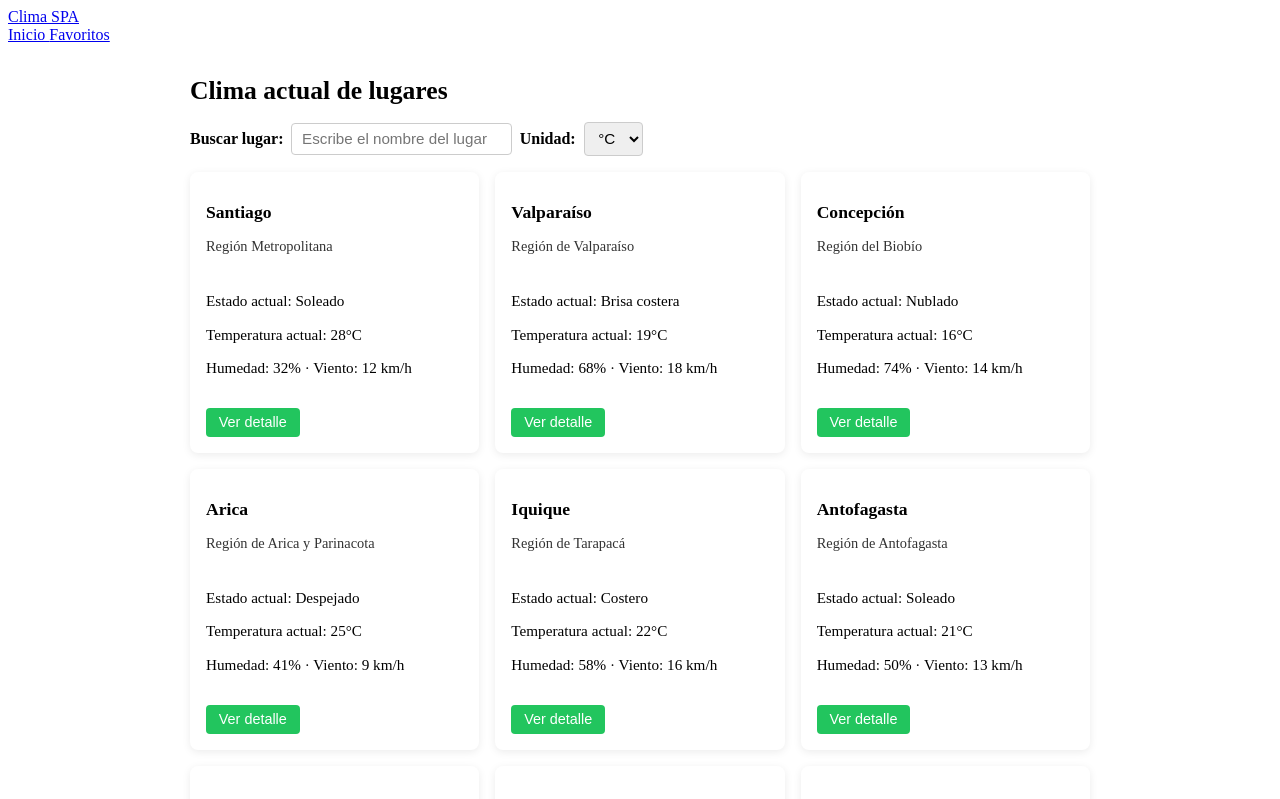
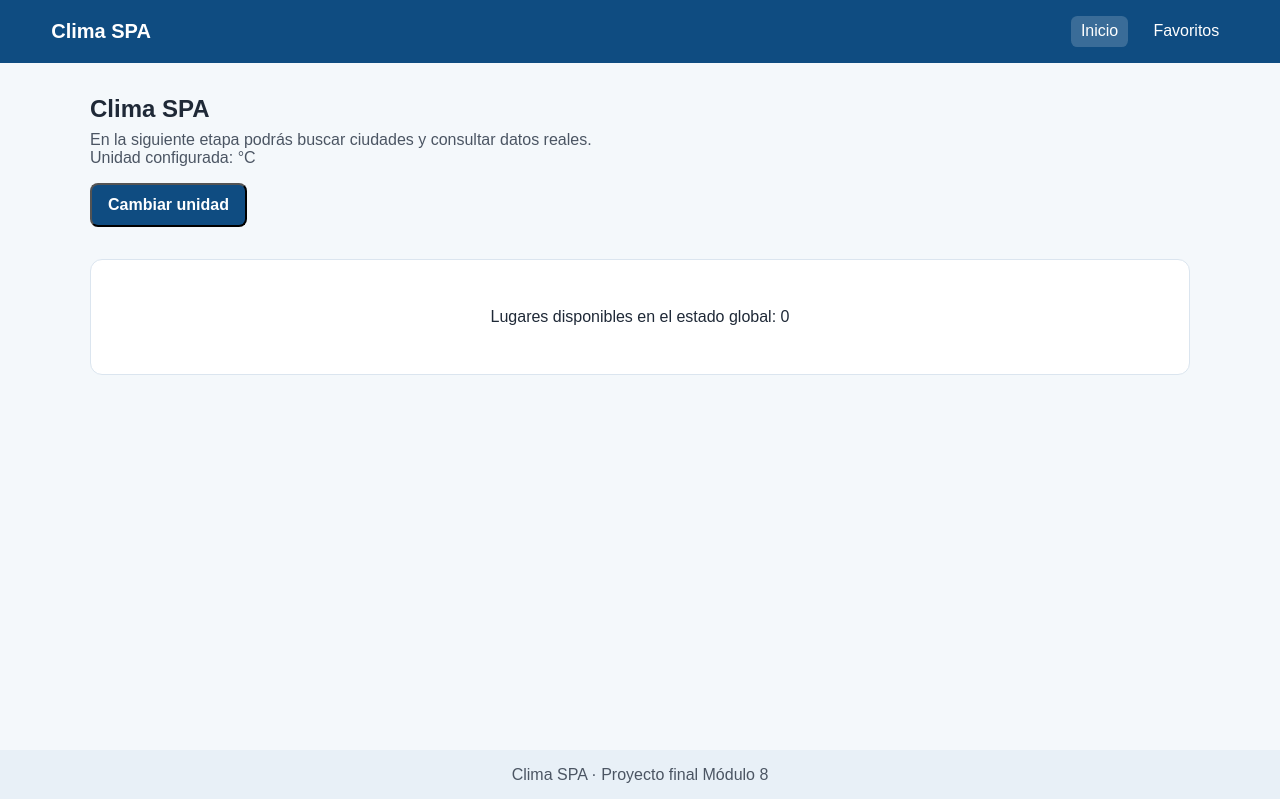
Before and after one commit to zakkdruzer/m8-proy-final-clima-vuex, a Vue app: page /#/ in a window 1280 px wide. Shown: the top 799 px of the page. Built offline with nearby package versions, Linux system fonts and the light colour scheme.

Commit message:
feat: configurar estado global de clima con vuex

```diff
--- a/src/main.js
+++ b/src/main.js
@@ -1,13 +1,10 @@
-// Punto de entrada de la aplicación Vue: aquí se montan router y store.
-
 import { createApp } from 'vue'
 import App from './App.vue'
-import router from './router' // Importa la configuración de rutas.
-import store from './store'   // Importa el store de Vuex (index.js de tu carpeta store).
+import router from './router'
+import store from './store'
+import './style.css'
 
-const app = createApp(App) // Crea la instancia principal de la aplicación.
-
-app.use(router) // Registra el router para habilitar la navegación entre vistas.
-app.use(store)  // Registra el store de Vuex para manejar el estado global (incluye el módulo auth).
-
-app.mount('#app') // Monta la aplicación en el elemento raíz del index.html.
+createApp(App)
+  .use(store)
+  .use(router)
+  .mount('#app')
--- a/src/store/index.js
+++ b/src/store/index.js
@@ -1,17 +1,142 @@
-// src/store/index.js
-// Store principal de Vuex donde se registran los módulos globales de la app.
+import { createStore } from 'vuex'
 
-import { createStore } from 'vuex'
-import auth from './modules/auth' // Importa el módulo de autenticación que creamos.
+const getInitialFavorites = () => {
+  try {
+    return JSON.parse(localStorage.getItem('weather-favorites')) || []
+  } catch {
+    return []
+  }
+}
 
-// Puedes importar aquí otros módulos relacionados con el clima si ya existen.
+const getInitialUnit = () => {
+  const savedUnit = localStorage.getItem('weather-unit')
+
+  return savedUnit === 'fahrenheit' ? 'fahrenheit' : 'celsius'
+}
 
 const store = createStore({
-  modules: {
-    // Módulo encargado del estado del usuario y autenticación.
-    auth,
-    // Otros módulos (por ejemplo, 'clima') se agregan aquí.
+  state: () => ({
+    places: [],
+    selectedPlace: null,
+    weather: null,
+
+    loading: false,
+    error: null,
+
+    searchLoading: false,
+    searchError: null,
+
+    unit: getInitialUnit(),
+    favorites: getInitialFavorites()
+  }),
+
+  getters: {
+    temperatureSymbol: (state) => {
+      return state.unit === 'fahrenheit' ? '°F' : '°C'
+    },
+
+    isFavorite: (state) => (placeId) => {
+      return state.favorites.some((place) => place.id === placeId)
+    },
+
+    favoritePlaces: (state) => {
+      return state.favorites
+    },
+
+    hasSelectedPlace: (state) => {
+      return Boolean(state.selectedPlace)
+    },
+
+    hasWeather: (state) => {
+      return Boolean(state.weather)
+    }
   },
+
+  mutations: {
+    SET_PLACES(state, places) {
+      state.places = places
+    },
+
+    SET_SELECTED_PLACE(state, place) {
+      state.selectedPlace = place
+    },
+
+    SET_WEATHER(state, weather) {
+      state.weather = weather
+    },
+
+    SET_LOADING(state, value) {
+      state.loading = value
+    },
+
+    SET_ERROR(state, error) {
+      state.error = error
+    },
+
+    SET_SEARCH_LOADING(state, value) {
+      state.searchLoading = value
+    },
+
+    SET_SEARCH_ERROR(state, error) {
+      state.searchError = error
+    },
+
+    SET_UNIT(state, unit) {
+      state.unit = unit
+    },
+
+    SET_FAVORITES(state, favorites) {
+      state.favorites = favorites
+    }
+  },
+
+  actions: {
+    setSelectedPlace({ commit }, place) {
+      commit('SET_SELECTED_PLACE', place)
+    },
+
+    setPlaces({ commit }, places) {
+      commit('SET_PLACES', places)
+    },
+
+    setWeather({ commit }, weather) {
+      commit('SET_WEATHER', weather)
+    },
+
+    changeUnit({ commit }, unit) {
+      if (!['celsius', 'fahrenheit'].includes(unit)) {
+        return
+      }
+
+      commit('SET_UNIT', unit)
+      localStorage.setItem('weather-unit', unit)
+    },
+
+    toggleFavorite({ commit, state }, place) {
+      const alreadyFavorite = state.favorites.some(
+        (favorite) => favorite.id === place.id
+      )
+
+      const favorites = alreadyFavorite
+        ? state.favorites.filter(
+            (favorite) => favorite.id !== place.id
+          )
+        : [...state.favorites, place]
+
+      commit('SET_FAVORITES', favorites)
+
+      localStorage.setItem(
+        'weather-favorites',
+        JSON.stringify(favorites)
+      )
+    },
+
+    clearWeatherState({ commit }) {
+      commit('SET_SELECTED_PLACE', null)
+      commit('SET_WEATHER', null)
+      commit('SET_ERROR', null)
+    }
+  }
 })
 
-export default store // Exporta el store para usarlo en main.js.
+export default store
--- a/src/views/FavoritesView.vue
+++ b/src/views/FavoritesView.vue
@@ -1,9 +1,24 @@
+<script setup>
+import { computed } from 'vue'
+import { useStore } from 'vuex'
+
+const store = useStore()
+
+const unit = computed(() => store.getters.temperatureSymbol)
+const totalFavorites = computed(() => store.getters.favoritePlaces.length)
+</script>
+
 <template>
   <main class="page">
     <section class="page__header">
       <h1>Mis favoritos</h1>
+
       <p>
         Aquí podrás guardar los lugares que quieras consultar rápidamente.
+      </p>
+
+      <p>
+        Unidad configurada: {{ unit }} · Favoritos guardados: {{ totalFavorites }}
       </p>
     </section>
 
--- a/src/views/HomeView.vue
+++ b/src/views/HomeView.vue
@@ -1,141 +1,47 @@
-<!-- src/views/HomeView.vue -->
-<!-- Vista principal que muestra el clima actual de los lugares. -->
-<template>
-  <section class="home">
-    <h1 class="home__title">Clima actual de lugares</h1>
+<script setup>
+import { computed } from 'vue'
+import { useStore } from 'vuex'
 
-    <!-- Controles de búsqueda y unidad de temperatura. -->
-    <div class="home__controls">
-      <label class="home__label" for="search">
-        Buscar lugar:
-      </label>
-      <input id="search" class="home__input" type="text" v-model="searchTerm"
-        placeholder="Escribe el nombre del lugar" />
+const store = useStore()
 
-      <label class="home__label" for="unit">
-        Unidad:
-      </label>
-      <select id="unit" class="home__select" v-model="selectedUnit" @change="handleUnitChange">
-        <option value="C">°C</option>
-        <option value="F">°F</option>
-      </select>
-    </div>
+const unit = computed(() => store.getters.temperatureSymbol)
+const places = computed(() => store.state.places)
 
-    <!-- Lista de lugares filtrados. -->
-    <div v-if="filteredPlaces.length" class="home__list">
-      <LugarCard v-for="place in filteredPlaces" :key="place.id" class="home__card" :lugar="place"
-        :unidad="selectedUnit" @ver-detalle="goToPlace" />
-    </div>
+function changeUnit() {
+  const newUnit = store.state.unit === 'celsius'
+    ? 'fahrenheit'
+    : 'celsius'
 
-    <!-- Mensaje cuando no hay resultados. -->
-    <p v-else class="home__empty">
-      No se encontraron lugares que coincidan con la búsqueda.
-    </p>
-  </section>
-</template>
-
-<script>
-// Vista principal: consume datos de lugares y preferencias de unidad.
-import { computed, ref } from 'vue'
-import { useRouter } from 'vue-router'
-import { useStore } from 'vuex'
-import { lugares } from '../data/lugares'
-import LugarCard from '../components/LugarCard.vue'
-
-export default {
-  name: 'HomeView',
-  components: {
-    LugarCard,
-  },
-  setup() {
-    const router = useRouter()
-    const store = useStore()
-
-    // Preferencias del usuario (para inicializar unidad).
-    const userPreferences = computed(
-      () => store.getters['auth/userPreferences']
-    )
-
-    // Estado local de búsqueda y unidad.
-    const searchTerm = ref('')
-    const selectedUnit = ref(userPreferences.value.temperatureUnit || 'C')
-
-    // Cuando el usuario cambia la unidad, actualizamos también las preferencias globales.
-    const handleUnitChange = () => {
-      store.dispatch('auth/updatePreferences', {
-        temperatureUnit: selectedUnit.value,
-      })
-    }
-
-    // Filtramos lugares según el término de búsqueda.
-    const filteredPlaces = computed(() => {
-      const term = searchTerm.value.toLowerCase().trim()
-      if (!term) return lugares
-      return lugares.filter((place) =>
-        place.nombre.toLowerCase().includes(term)
-      )
-    })
-
-    // Navegamos al detalle del lugar seleccionado.
-    const goToPlace = (id) => {
-      router.push({
-        name: 'place-detail',
-        params: {
-          id: place.id
-        }
-      })
-    }
-
-    return {
-      searchTerm,
-      selectedUnit,
-      filteredPlaces,
-      handleUnitChange,
-      goToPlace,
-    }
-  },
+  store.dispatch('changeUnit', newUnit)
 }
 </script>
 
-<style scoped>
-.home {
-  max-width: 900px;
-  margin: 2rem auto;
-}
+<template>
+  <main class="page">
+    <section class="page__header">
+      <h1>Clima SPA</h1>
 
-.home__title {
-  margin-bottom: 1rem;
-  font-size: 1.6rem;
-}
+      <p>
+        En la siguiente etapa podrás buscar ciudades y consultar datos reales.
+      </p>
 
-.home__controls {
-  display: flex;
-  flex-wrap: wrap;
-  align-items: center;
-  gap: 0.5rem;
-  margin-bottom: 1rem;
-}
+      <p>
+        Unidad configurada: {{ unit }}
+      </p>
 
-.home__label {
-  font-weight: 600;
-}
+      <button
+        type="button"
+        class="button-link"
+        @click="changeUnit"
+      >
+        Cambiar unidad
+      </button>
+    </section>
 
-.home__input,
-.home__select {
-  padding: 0.4rem 0.6rem;
-  border-radius: 4px;
-  border: 1px solid #ccc;
-  font-size: 0.95rem;
-}
-
-.home__list {
-  display: grid;
-  grid-template-columns: repeat(auto-fit, minmax(260px, 1fr));
-  gap: 1rem;
-}
-
-.home__empty {
-  margin-top: 1rem;
-  font-style: italic;
-}
-</style>
+    <section class="empty-state">
+      <p>
+        Lugares disponibles en el estado global: {{ places.length }}
+      </p>
+    </section>
+  </main>
+</template>
```
